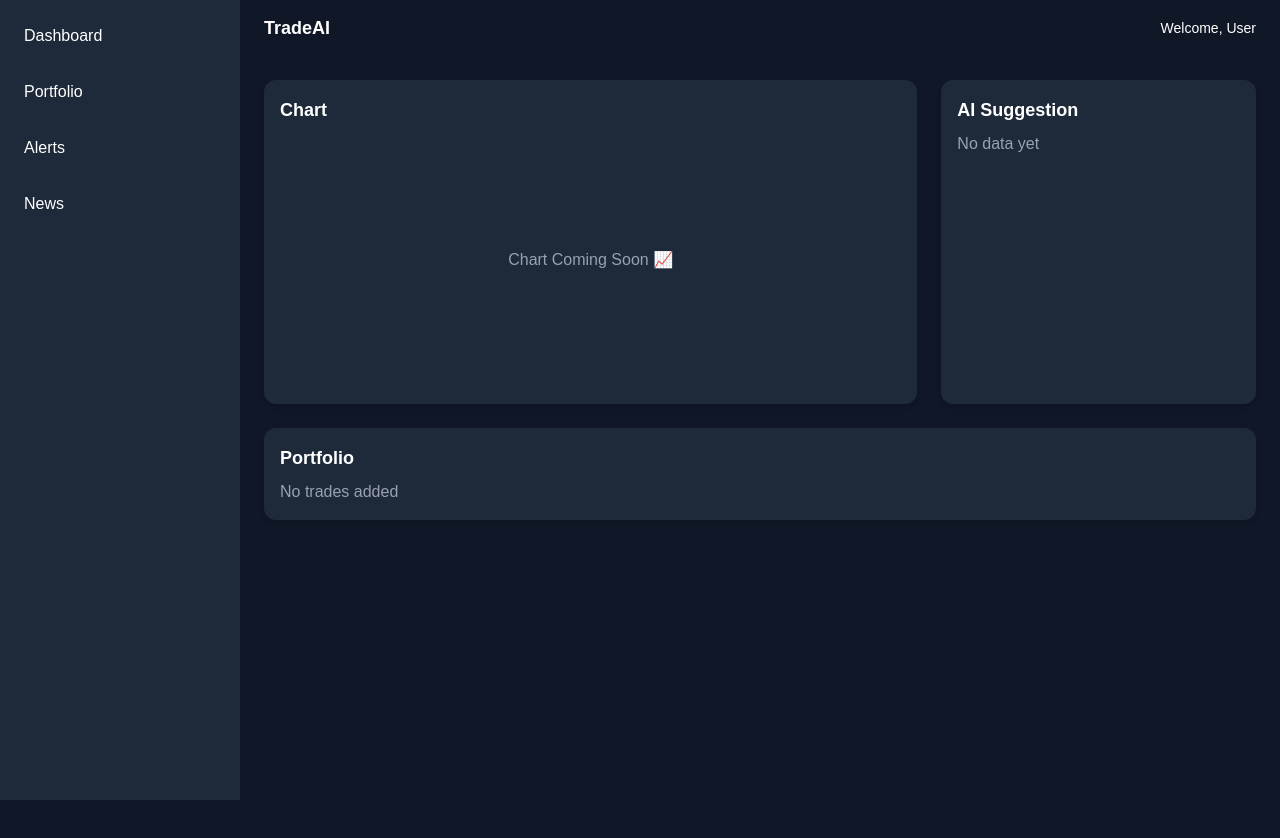
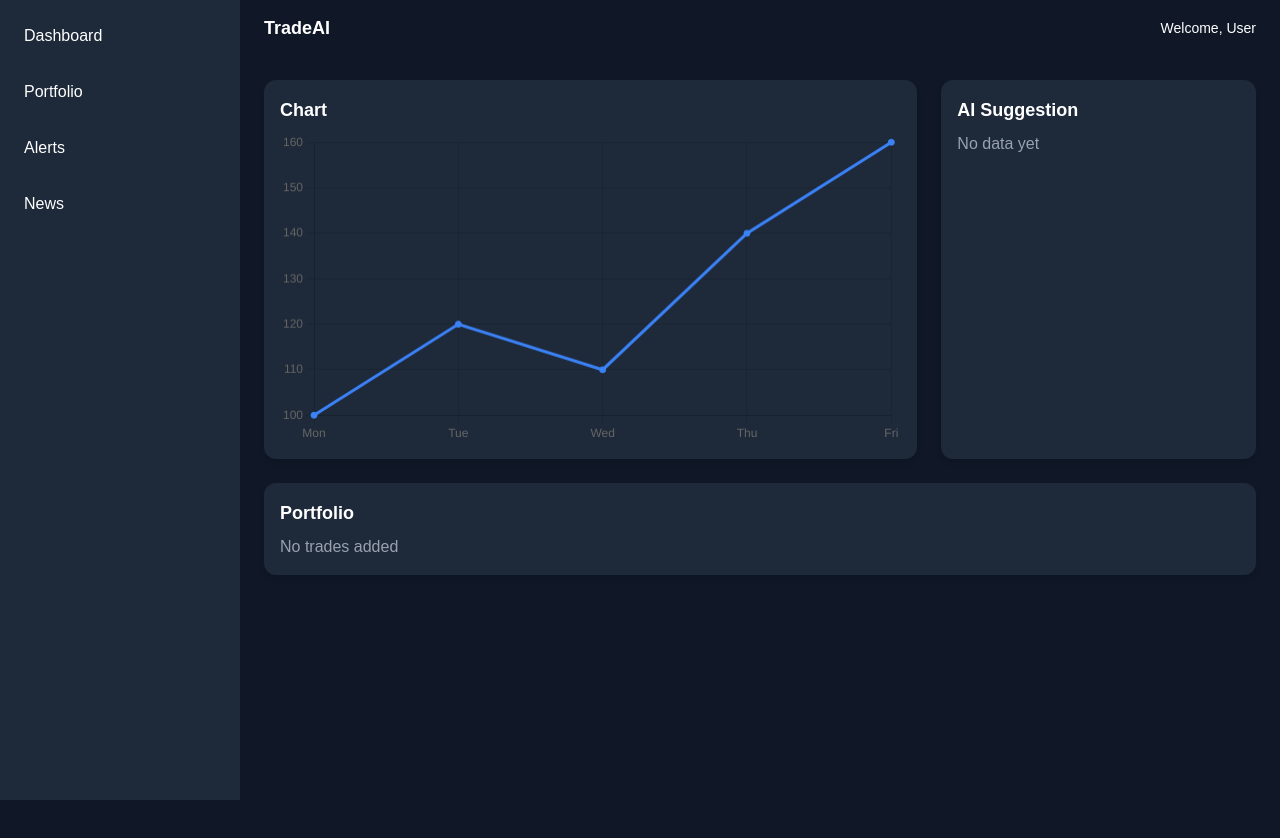
Before and after one commit to alivapriyadarshini5/tradeai, a Next.js app: page / in a window 1280 px wide. Shown: the top 838 px of the page. Built offline with nearby package versions, Linux system fonts and the light colour scheme.

Commit message:
Added chart component with dummy data

```diff
--- a/app/page.tsx
+++ b/app/page.tsx
@@ -1,11 +1,10 @@
+import Chart from "@/components/Chart";
 export default function Home() {
   return (
     <div className="grid grid-cols-3 gap-6">
       <div className="col-span-2 bg-gray-800 p-4 rounded-xl shadow-md">
         <h2 className="text-lg font-semibold mb-2">Chart</h2>
-        <div className="h-64 flex items-center justify-center text-gray-400">
-          Chart Coming Soon 📈
-        </div>
+        <Chart />
       </div>
 
       <div className="bg-gray-800 p-4 rounded-xl shadow-md">
--- /dev/null
+++ b/components/Chart.tsx
@@ -0,0 +1,28 @@
+"use client";
+
+import {
+  Chart as ChartJS,
+  LineElement,
+  CategoryScale,
+  LinearScale,
+  PointElement,
+} from "chart.js";
+import { Line } from "react-chartjs-2";
+
+ChartJS.register(LineElement, CategoryScale, LinearScale, PointElement);
+
+export default function Chart() {
+  const data = {
+    labels: ["Mon", "Tue", "Wed", "Thu", "Fri"],
+    datasets: [
+      {
+        label: "Stock Price",
+        data: [100, 120, 110, 140, 160],
+        borderColor: "#3b82f6",
+        backgroundColor: "#3b82f6",
+      },
+    ],
+  };
+
+  return <Line data={data} />;
+}
```
